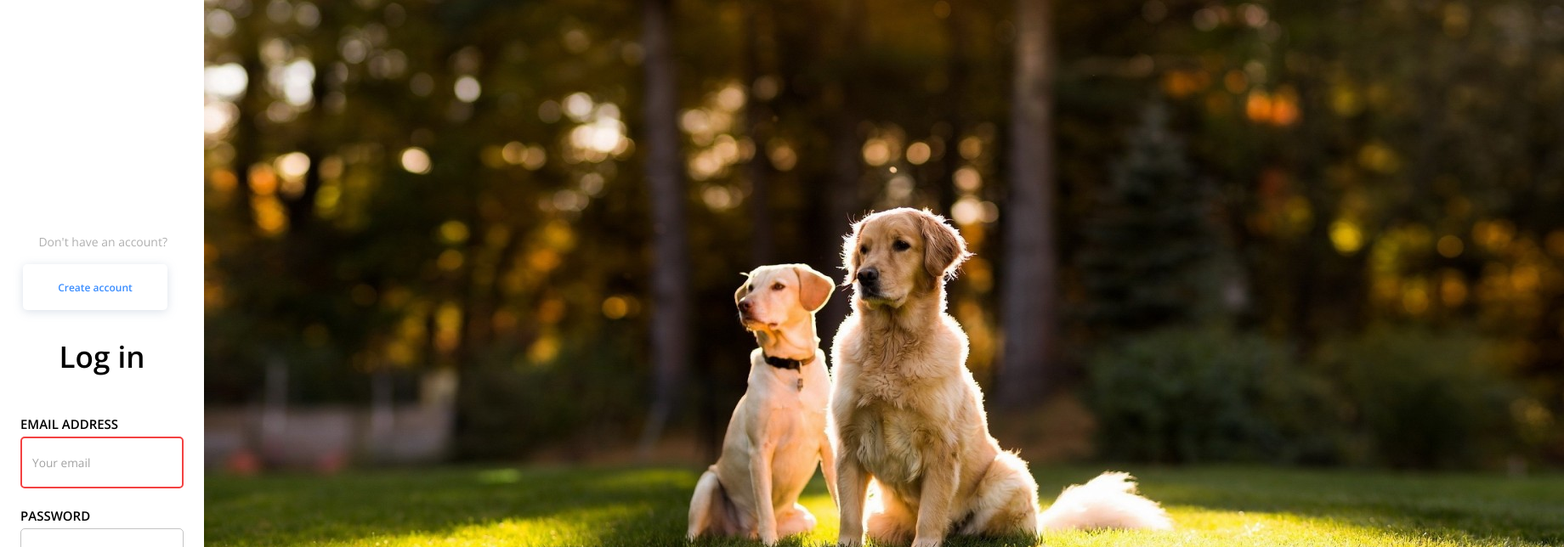
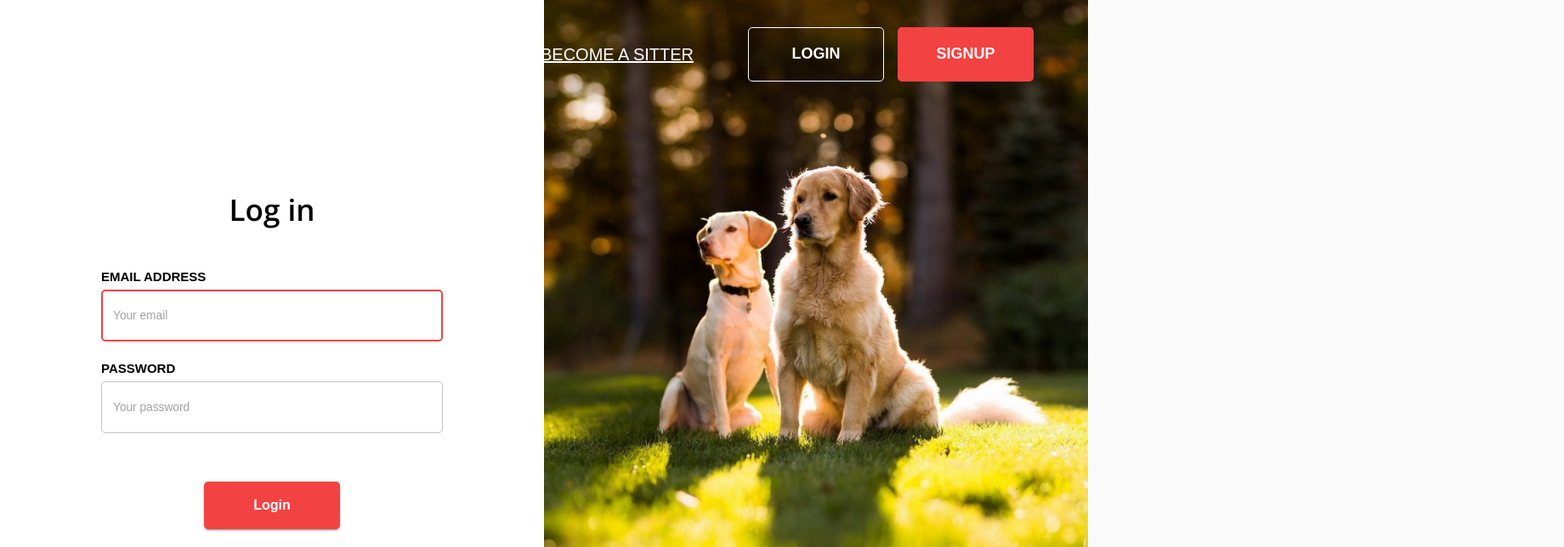
Before and after one commit to hatchways/team-corgi, a React (Create React App) app in the folder client/: page /login in a window 1280 px wide. Shown: the top 644 px of the page at 85% size, 1840 px wide, since content can reach past the window. Built offline with nearby package versions, Linux system fonts and the light colour scheme; no server answers.

Commit message:
completed changed to the front page

```diff
--- a/client/src/pages/Login/Login.tsx
+++ b/client/src/pages/Login/Login.tsx
@@ -53,7 +53,6 @@ export default function Login(): JSX.Element {
       <CssBaseline />
       <Grid item xs={12} sm={8} md={7} elevation={6} component={Paper} square>
         <Box className={classes.authWrapper}>
-          <AuthHeader linkTo="/signup" asideText="Don't have an account?" btnText="Create account" />
           <Box width="100%" maxWidth={450} p={3} alignSelf="center">
             <Grid container>
               <Grid item xs>
@@ -77,6 +76,19 @@ export default function Login(): JSX.Element {
         </Box>
       </Grid>
       <img className={classes.dogs} src={dogs} />
+      <Box className={classes.sitterLoginSignup}>
+        <Link to="/signup" className={classes.becomeASitterText}>
+          BECOME A SITTER
+        </Link>
+        <Link className={classes.loginButtonText} to="/login">
+          <Button variant="outlined" className={classes.loginButton}>
+            LOGIN
+          </Button>
+        </Link>
+        <Link className={classes.signupButtonText} to="/signup">
+          <Button className={classes.signupButton}>SIGNUP</Button>
+        </Link>
+      </Box>
     </Grid>
   );
 }
--- a/client/src/pages/Login/useStyles.ts
+++ b/client/src/pages/Login/useStyles.ts
@@ -1,10 +1,9 @@
 import { makeStyles } from '@material-ui/core/styles';
-import { wrap } from 'module';
+import { theme } from '../../themes/theme';
 
 const useStyles = makeStyles(() => ({
   root: {
     minHeight: '100vh',
-    minWidth: '100vw',
     '& .MuiInput-underline:before': {
       borderBottom: '1.2px solid rgba(0, 0, 0, 0.2)',
     },
@@ -12,7 +11,7 @@ const useStyles = makeStyles(() => ({
   authWrapper: {
     position: 'relative',
     top: '25%',
-    minWidth: '35%',
+    width: '50vw',
     display: 'flex',
     alignItems: 'flex-start',
     flexDirection: 'column',
@@ -33,9 +32,50 @@ const useStyles = makeStyles(() => ({
     color: 'white',
   },
   dogs: {
-    objetFit: 'cover',
-    flex: 1,
-    objectPosition: '10%',
+    objectPosition: '-20rem',
+    objectFit: 'cover',
+    maxWidth: '50vw',
+  },
+  sitterLoginSignup: {
+    position: 'fixed',
+    display: 'flex',
+    flexDirection: 'row',
+    marginTop: '2rem',
+    marginRight: '4rem',
+    right: 0,
+    top: 0,
+  },
+  becomeASitterText: {
+    alignSelf: 'center',
+    fontSize: 20,
+    color: 'white',
+    marginRight: '4rem',
+  },
+  signupButton: {
+    marginLeft: '1rem',
+    width: '10rem',
+    height: '4rem',
+    backgroundColor: theme.palette.primary.main,
+    color: 'white',
+    fontSize: 18,
+    fontWeight: 600,
+  },
+  signupButtonText: {
+    color: 'white',
+    textDecoration: 'none',
+  },
+  loginButton: {
+    color: 'white',
+    border: '1px solid',
+    borderColor: 'white',
+    width: '10rem',
+    height: '4rem',
+    fontSize: 18,
+    fontWeight: 600,
+  },
+  loginButtonText: {
+    color: 'white',
+    textDecoration: 'none',
   },
 }));
 
--- a/client/src/pages/SignUp/SignUp.tsx
+++ b/client/src/pages/SignUp/SignUp.tsx
@@ -55,7 +55,6 @@ export default function Register(): JSX.Element {
       <CssBaseline />
       <Grid item xs={12} sm={8} md={7} elevation={6} component={Paper} square>
         <Box className={classes.authWrapper}>
-          <AuthHeader linkTo="/signup" asideText="Don't have an account?" btnText="Create account" />
           <Box width="100%" maxWidth={450} p={3} alignSelf="center">
             <Grid container>
               <Grid item xs>
@@ -80,18 +79,16 @@ export default function Register(): JSX.Element {
       </Grid>
       <img className={classes.dogs} src={dogs} />
       <Box className={classes.sitterLoginSignup}>
-        <Typography className={classes.becomeASitterText} variant="button">
-          <Link to="/signup" style={{ textDecoration: 'none' }}>
-            BECOME A SITTER
-          </Link>
-        </Typography>
-        <Link to="/signup">
-          <Button className={classes.loginButton}>
-            <Typography>Log in</Typography>
+        <Link to="/signup" className={classes.becomeASitterText}>
+          BECOME A SITTER
+        </Link>
+        <Link className={classes.loginButtonText} to="/login">
+          <Button variant="outlined" className={classes.loginButton}>
+            LOGIN
           </Button>
         </Link>
-        <Link to="/login">
-          <Button className={classes.signupButton}>Sign up</Button>
+        <Link className={classes.signupButtonText} to="/signup">
+          <Button className={classes.signupButton}>SIGNUP</Button>
         </Link>
       </Box>
     </Grid>
--- a/client/src/pages/SignUp/useStyles.ts
+++ b/client/src/pages/SignUp/useStyles.ts
@@ -46,15 +46,36 @@ const useStyles = makeStyles(() => ({
     top: 0,
   },
   becomeASitterText: {
+    alignSelf: 'center',
     fontSize: 20,
+    color: 'white',
     marginRight: '4rem',
   },
   signupButton: {
-    marginLeft: '2rem',
+    marginLeft: '1rem',
+    width: '10rem',
+    height: '4rem',
     backgroundColor: theme.palette.primary.main,
+    color: 'white',
+    fontSize: 18,
+    fontWeight: 600,
+  },
+  signupButtonText: {
+    color: 'white',
+    textDecoration: 'none',
   },
   loginButton: {
-    backgroundColor: 'red',
+    color: 'white',
+    border: '1px solid',
+    borderColor: 'white',
+    width: '10rem',
+    height: '4rem',
+    fontSize: 18,
+    fontWeight: 600,
+  },
+  loginButtonText: {
+    color: 'white',
+    textDecoration: 'none',
   },
 }));
 
--- a/client/src/themes/theme.ts
+++ b/client/src/themes/theme.ts
@@ -2,7 +2,7 @@ import { createMuiTheme } from '@material-ui/core';
 
 export const theme = createMuiTheme({
   typography: {
-    fontFamily: '"Open Sans", "sans-serif", "Roboto"',
+    fontFamily: 'Montserrat, sans-serif',
     fontSize: 12,
     button: {
       textTransform: 'none',
```
